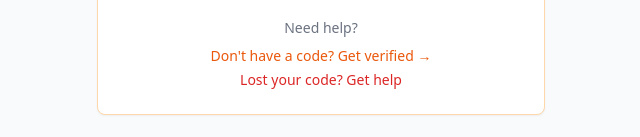
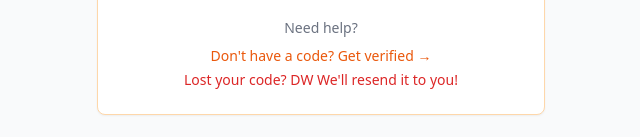
Before and after one commit to mh-mubashir/yc-startup-village, a Next.js app: page /login in a window 1280 px wide. Shown: the part 466-603 px from the top of the page, without its empty margins (319-959 px from the left). Built offline with nearby package versions, Linux system fonts and the light colour scheme.

Commit message:
login form lost your code message update

```diff
--- a/src/components/auth/login-form.tsx
+++ b/src/components/auth/login-form.tsx
@@ -115,7 +115,7 @@ export function LoginForm() {
                 href="/recover"
                 className="block text-red-600 hover:text-gray-700 text-sm"
               >
-                Lost your code? Get help
+                Lost your code? DW We'll resend it to you!
               </a>
             </div>
           </div>
```
